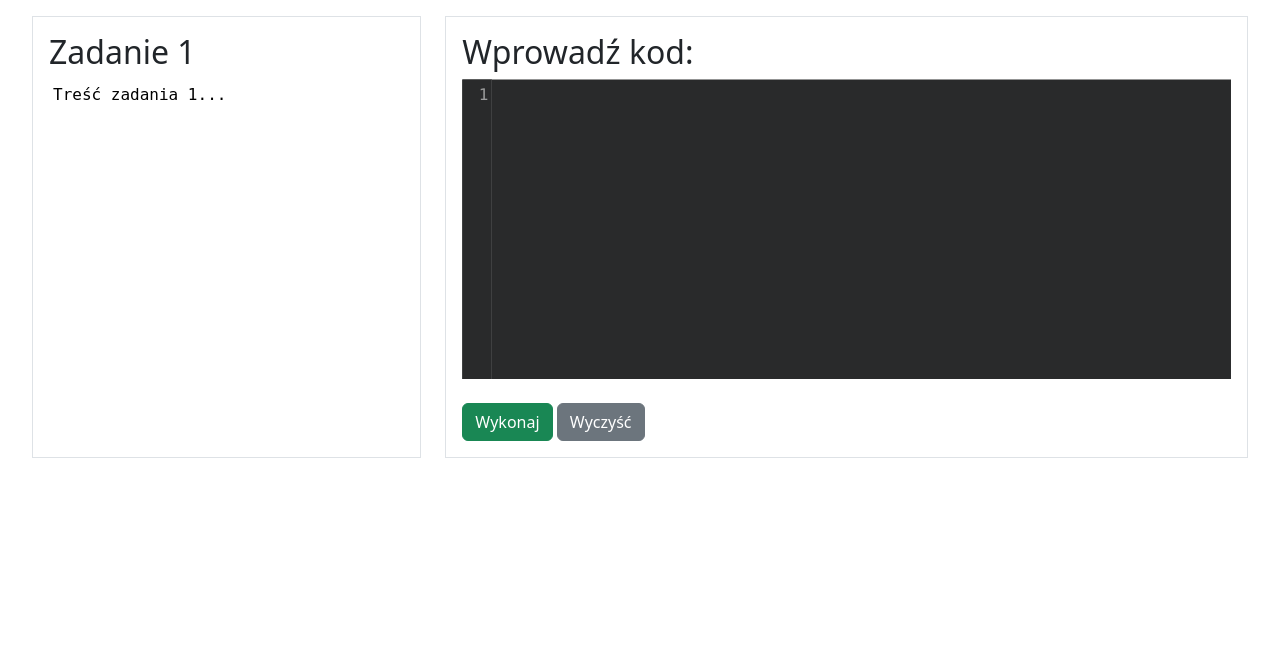
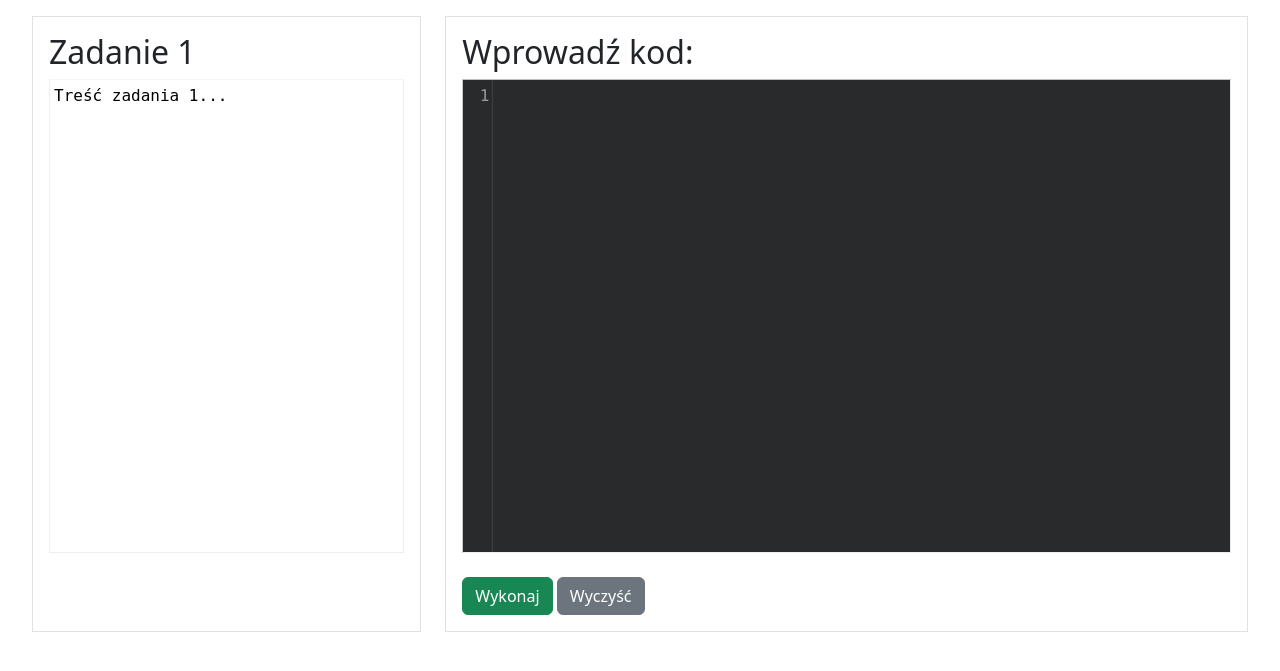
Before and after one commit to Pawi1/pythongame, a Django app: page / in a window 1280 px wide. Shown: the top 671 px of the page. Run offline with Django 3.2, Linux system fonts and the light colour scheme; some libraries are stand-ins or nearby versions.

Commit message:
Poprawa css

```diff
--- a/gra/templates/main.html
+++ b/gra/templates/main.html
@@ -8,6 +8,14 @@
     <link rel="stylesheet" type="text/css" href="{% static 'bootstrap/bootstrap.min.css' %}" />
     <link rel="stylesheet" type="text/css" href="{% static 'codemirror/codemirror.css' %}">
     <link rel="stylesheet" type="text/css" href="{% static 'codemirror/panda-syntax.css' %}">
+    <style>
+    .CodeMirror{
+    border: 1px solid #eee;
+    {% if not result%}
+    height: 37vmax;
+    {% endif %}
+    }
+    </style>
 </head>
 
 <body>
```
